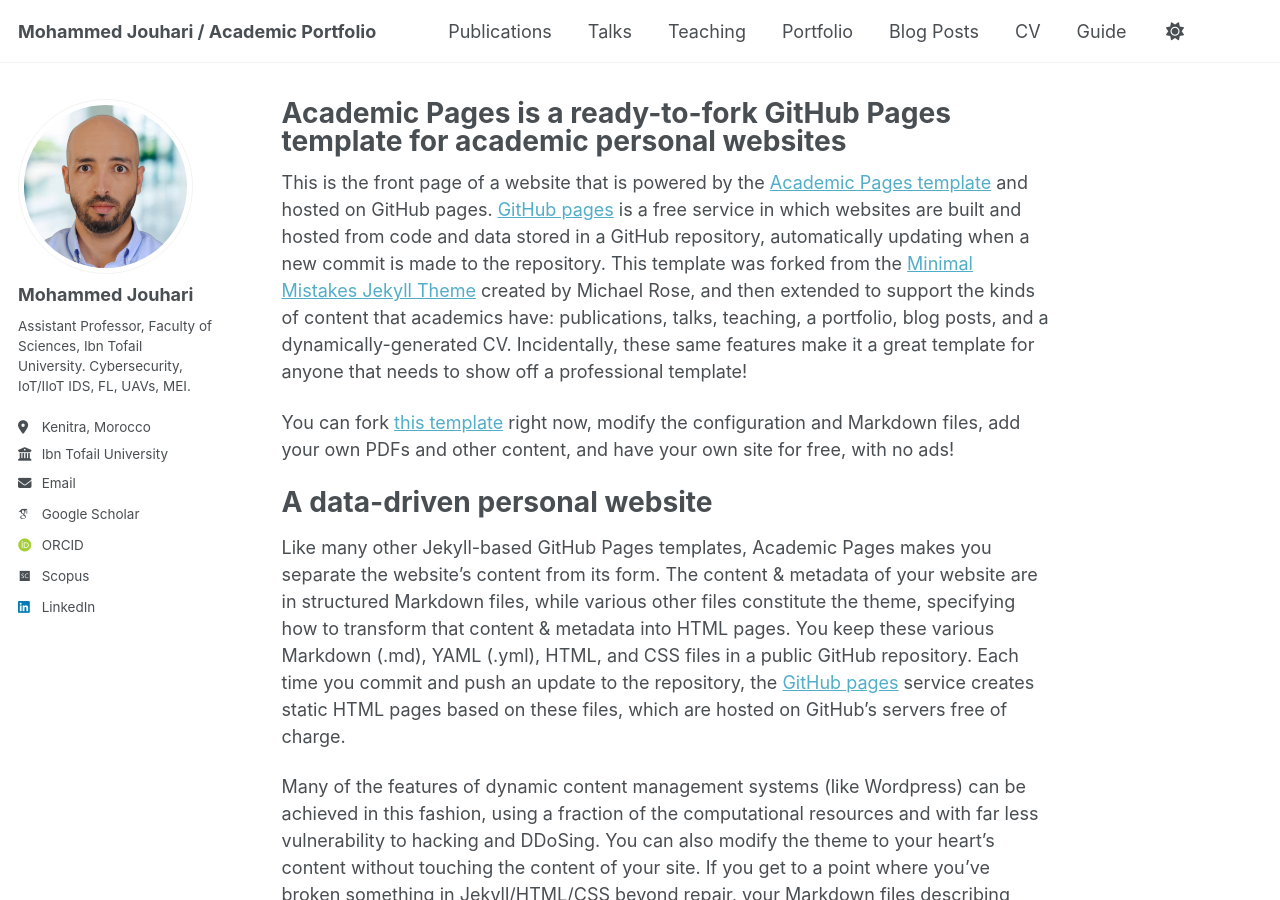
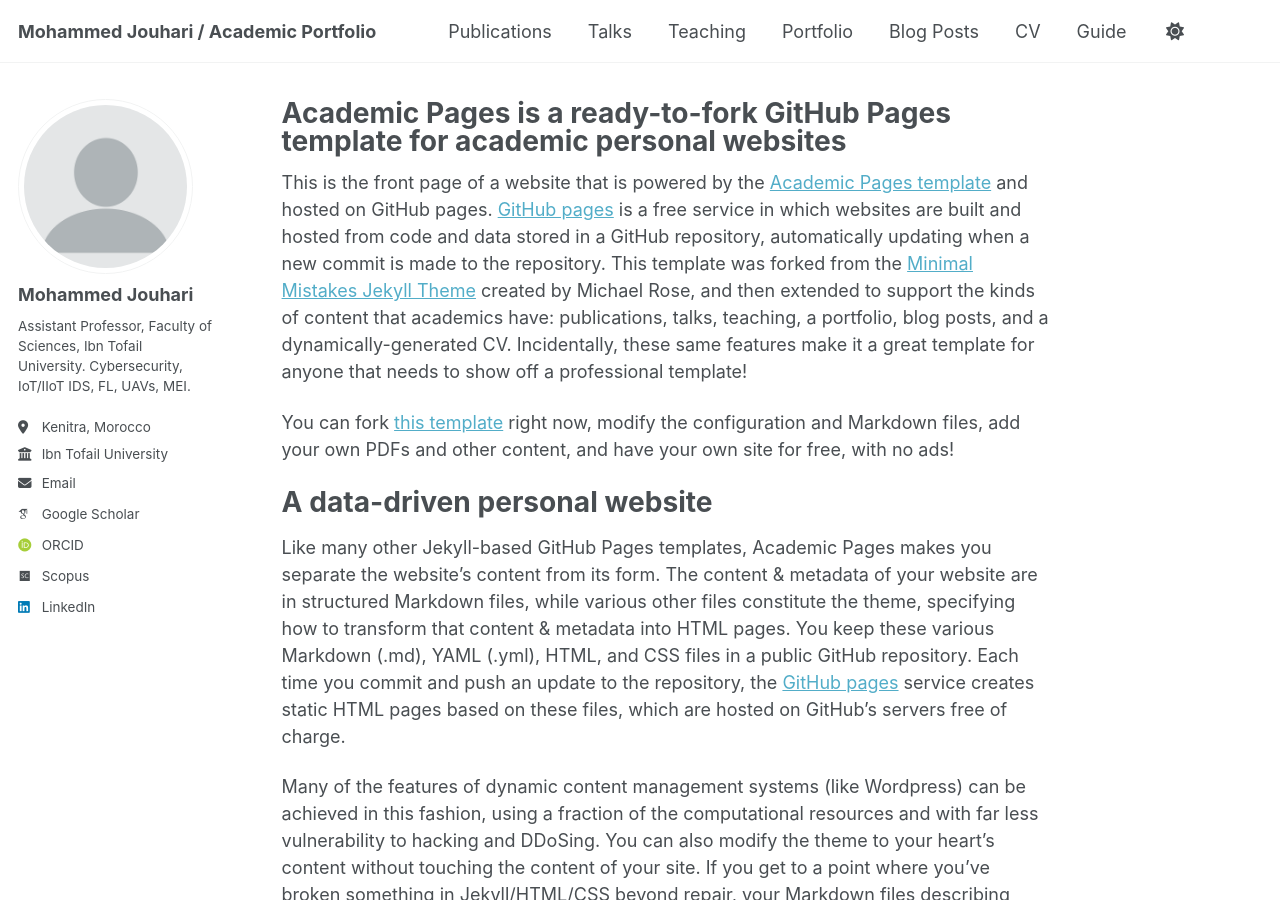
Before and after one commit to mohammed-jouhari/portfolio, a Jekyll site: the page built from _pages/about.md, in a window 1280 px wide and 900 px high. Built offline with Jekyll 4.4.1, drawn with Linux system fonts in a browser that asks for light colours; some web fonts are replaced; a script that is not in the unit is left out.

Commit message:
Update _config.yml

```diff
--- a/_config.yml
+++ b/_config.yml
@@ -23,7 +23,7 @@ repository               : "academicpages/academicpages.github.io"
 #               Additional customization can be done by editing /_includes/author-profile.html
 author:
   # Biographic information
-  avatar           : "profile-pic.png"
+  avatar           : "profile.png"
   name             : "Mohammed Jouhari"
   pronouns         : # example: "she/her"
   bio              : "Assistant Professor, Faculty of Sciences, Ibn Tofail University. Cybersecurity, IoT/IIoT IDS, FL, UAVs, MEI."
```
